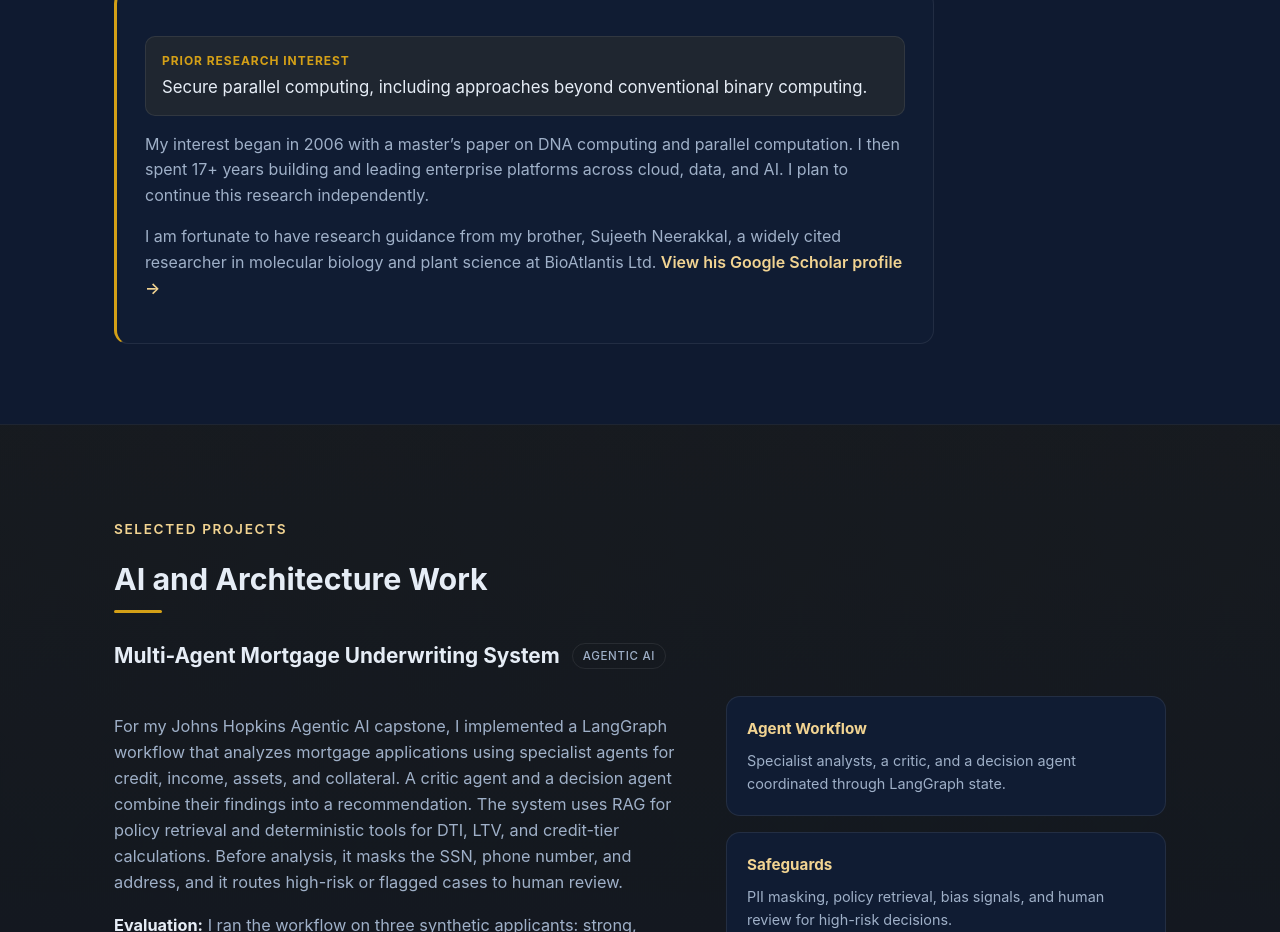
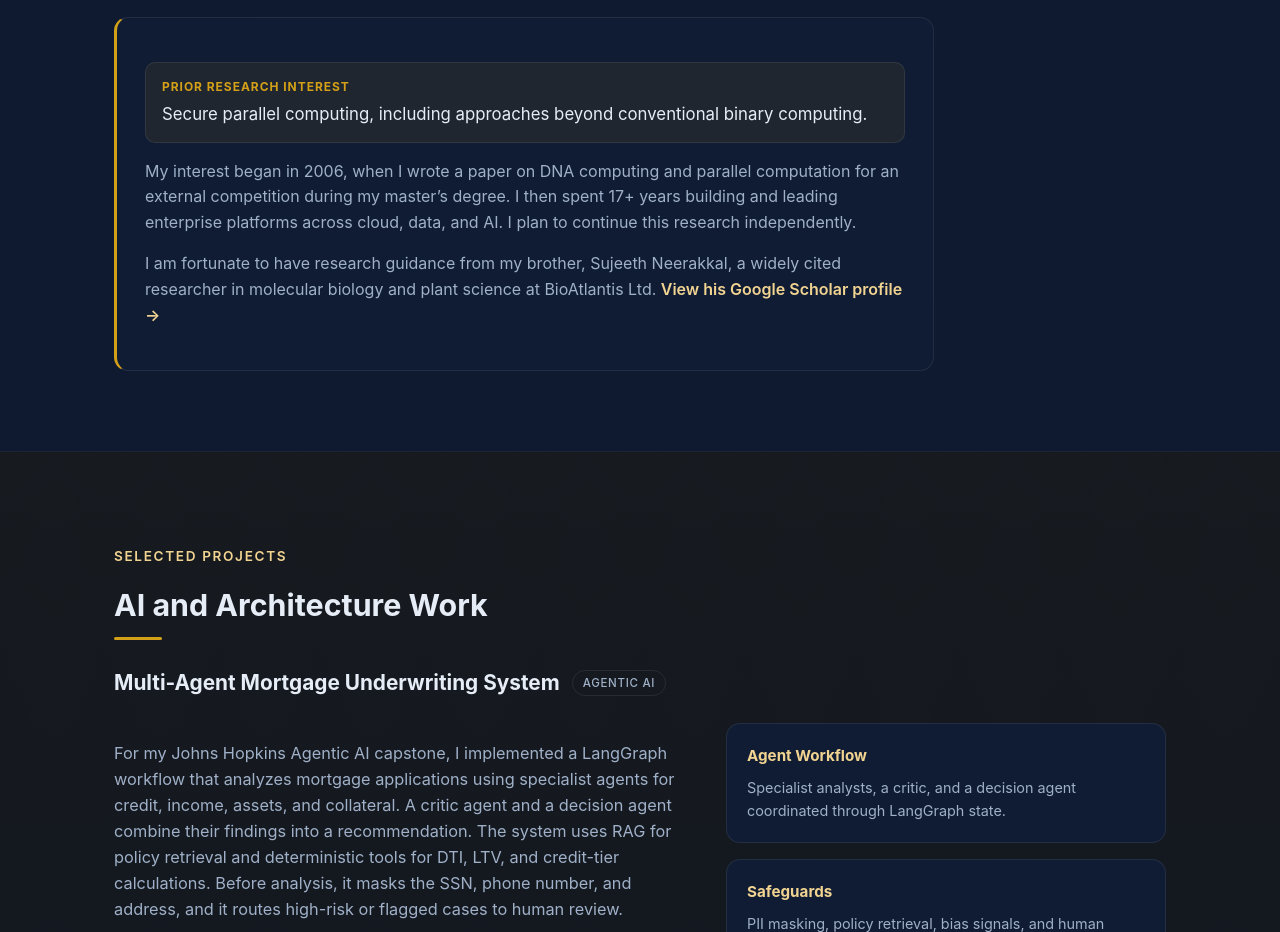
Before and after one commit to lizmathew-neo/liz-mathew-resume, a plain HTML site: page index.html in a window 1280 px wide. Shown: the part 2241-3173 px from the top of the page. Drawn offline with Linux system fonts and the light colour scheme.

Commit message:
Clarify DNA computing paper origin
Describe the 2006 DNA computing paper as an external competition paper written during the master's degree.

Co-authored-by: Copilot <223556219+Copilot@users.noreply.github.com>

```diff
--- a/index.html
+++ b/index.html
@@ -90,7 +90,8 @@
           registries, advertising technology, banking, public-sector retirement, and hospitality. My work has
           included architecting a 52 million file migration, a 50+ pipeline ETL modernization, and a regulated
           vessel-registration platform. In 2022, I resigned from Accenture after 12 years to move deliberately
-          toward research, a path I had set aside after my master&rsquo;s work on DNA computing in 2006.
+          toward research, a path I had set aside after writing a paper on DNA computing for an external
+          competition during my master&rsquo;s degree in 2006.
         </p>
         <p>
           Consulting and building NeoPropel at NeoCap Solutions carried me through the transition, and in 2026 I
@@ -133,9 +134,9 @@
           Secure parallel computing, including approaches beyond conventional binary computing.
         </p>
         <p>
-          My interest began in 2006 with a master&rsquo;s paper on DNA computing and parallel computation. I then
-          spent 17+ years building and leading enterprise platforms across cloud, data, and AI. I plan to continue
-          this research independently.
+          My interest began in 2006, when I wrote a paper on DNA computing and parallel computation for an
+          external competition during my master&rsquo;s degree. I then spent 17+ years building and leading
+          enterprise platforms across cloud, data, and AI. I plan to continue this research independently.
         </p>
         <p>
           I am fortunate to have research guidance from my brother, Sujeeth Neerakkal, a widely cited researcher in
```
Also changed, not shown: 1 other file.
